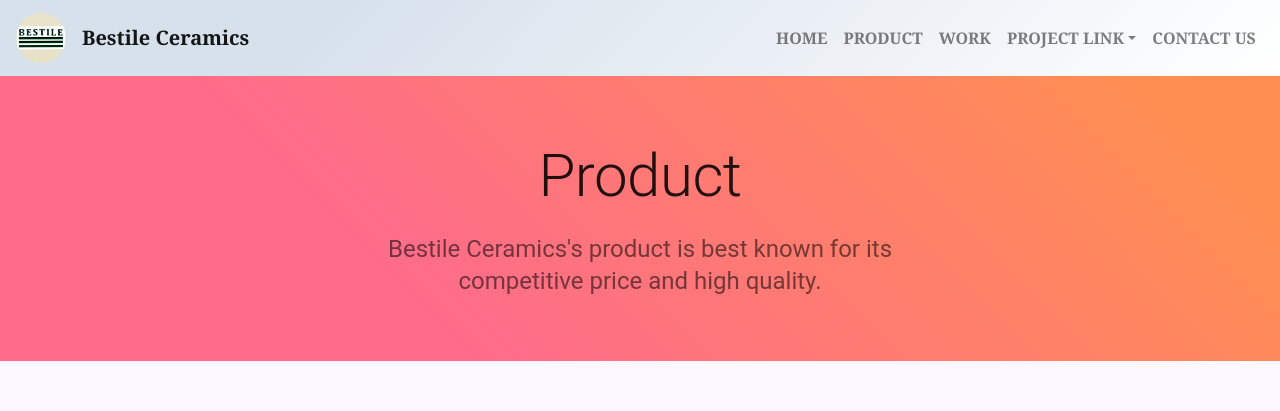
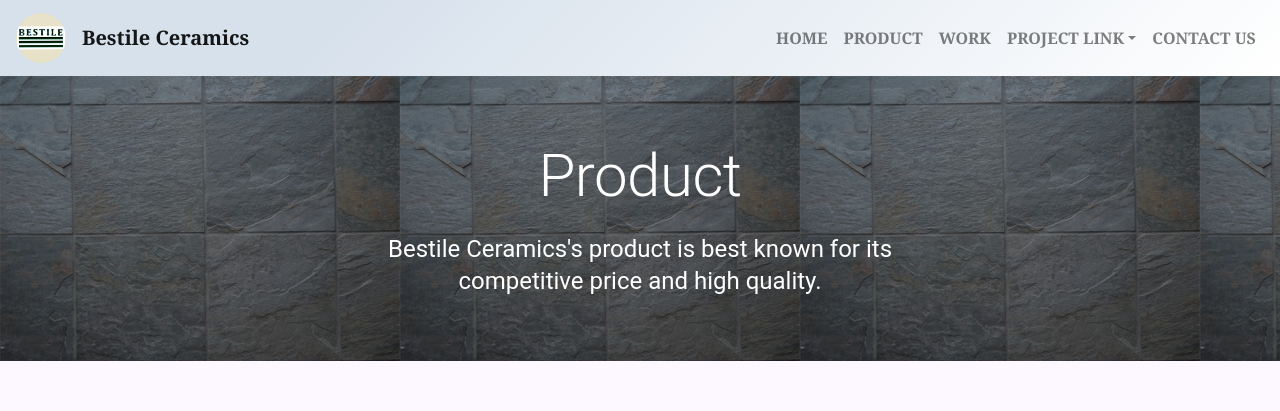
Before and after one commit to ronaldlow24/Bestile-Ceramics-Sdn.-Bhd.-React, a React (Create React App) app: page /product in a window 1280 px wide. Shown: the top 411 px of the page. Built offline with nearby package versions, Linux system fonts and the light colour scheme.

Commit message:
some css and bg

```diff
--- a/src/Component/Product.js
+++ b/src/Component/Product.js
@@ -12,8 +12,9 @@
 
 const useStyles = makeStyles((theme) => ({
   heroContent: {
-    background: "linear-gradient(45deg, #FE6B8B 30%, #FF8E53 90%)",
+    backgroundImage: 'url("/img/stone.jpg")',
     padding: theme.spacing(8, 0, 6),
+    color: "white",
   },
 
   cardGrid: {
@@ -48,21 +49,10 @@
         {/* Hero unit */}
         <div className={classes.heroContent}>
           <Container maxWidth="sm">
-            <Typography
-              component="h1"
-              variant="h2"
-              align="center"
-              color="textPrimary"
-              gutterBottom
-            >
+            <Typography component="h1" variant="h2" align="center" gutterBottom>
               Product
             </Typography>
-            <Typography
-              variant="h5"
-              align="center"
-              color="textSecondary"
-              paragraph
-            >
+            <Typography variant="h5" align="center" paragraph>
               Bestile Ceramics's product is best known for its competitive price
               and high quality.
             </Typography>
--- a/src/Component/Work.js
+++ b/src/Component/Work.js
@@ -14,8 +14,9 @@
 
 const useStyles = makeStyles((theme) => ({
   heroContent: {
-    background: "linear-gradient(45deg, #FE6B8B 30%, #FF8E53 90%)",
+    backgroundImage: 'url("/img/brick.jpg")',
     padding: theme.spacing(8, 0, 6),
+    color: "white",
   },
 }));
 
@@ -26,21 +27,10 @@
     <>
       <div className={classes.heroContent}>
         <Container maxWidth="sm">
-          <Typography
-            component="h1"
-            variant="h2"
-            align="center"
-            color="textPrimary"
-            gutterBottom
-          >
+          <Typography component="h1" variant="h2" align="center" gutterBottom>
             Our Best Work
           </Typography>
-          <Typography
-            variant="h5"
-            align="center"
-            color="textSecondary"
-            paragraph
-          >
+          <Typography variant="h5" align="center" paragraph>
             Bestile Ceramics's work always bring satisfaction.
           </Typography>
         </Container>
```
Also changed, not shown: public/img/brick.jpg (added), public/img/stone.jpg (added).
